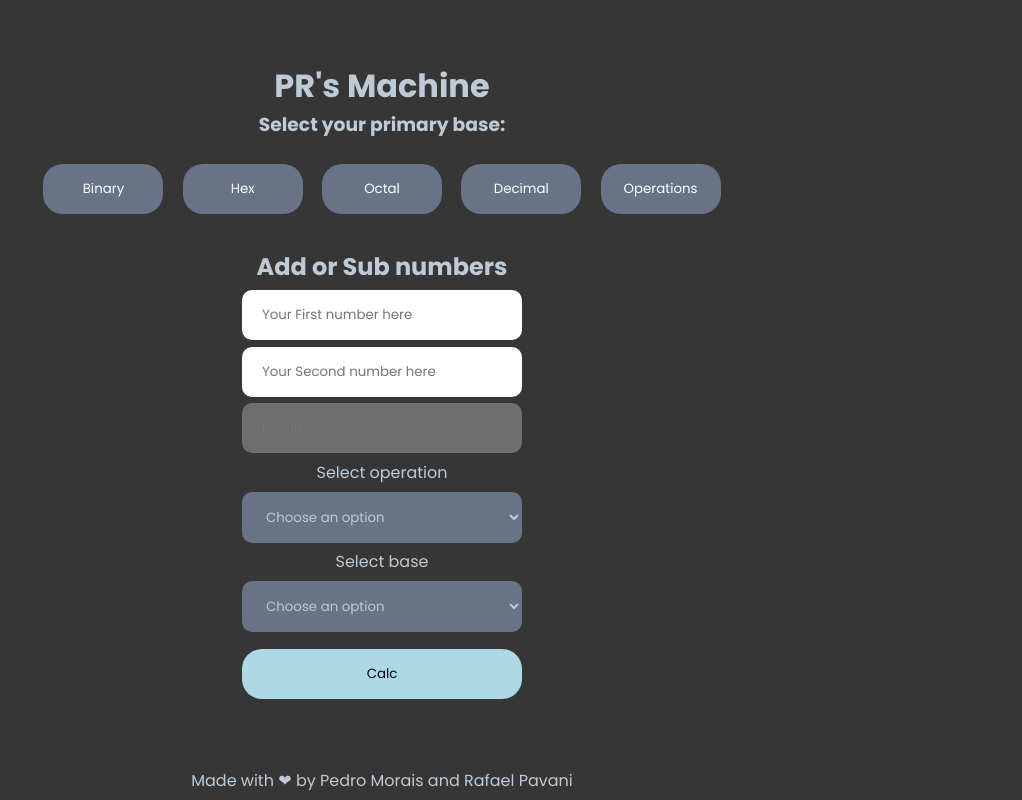
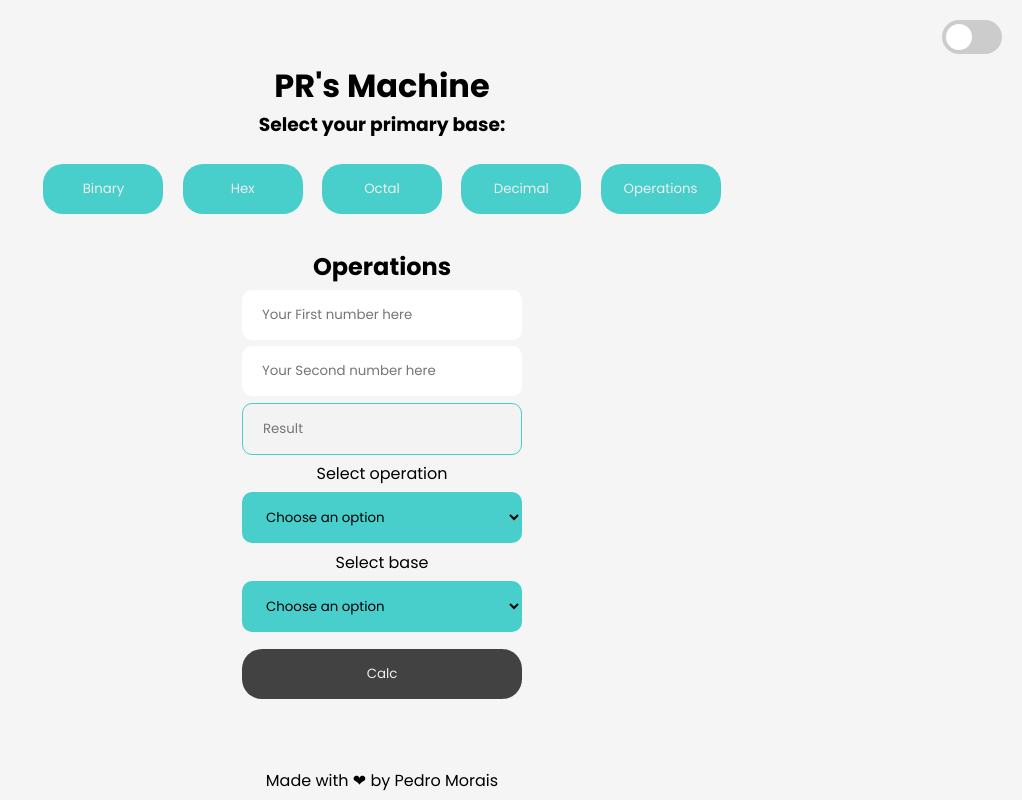
Before and after one commit to pedromorais03/base-converter, a plain HTML site: page index.html in a window 1280 px wide. Both pictures are taken after a click on the button "Operations". Shown: the whole page, without its empty margins (258-1280 px from the left). Drawn offline with Linux system fonts and the light colour scheme.

Commit message:
Added switch to dark-theme

```diff
--- a/index.html
+++ b/index.html
@@ -9,9 +9,17 @@
     <link href="https://fonts.googleapis.com/css2?family=Poppins:ital,wght@0,100;0,200;0,300;0,400;0,500;0,600;0,700;0,800;0,900;1,100;1,200;1,300;1,400;1,500;1,600;1,700;1,800;1,900&display=swap" rel="stylesheet">
     <link rel="stylesheet" href="./style.css">
     <title>Document</title>
+
   </head>
   <body>
+    <div class="switch">
+      <label>
+          <input type="checkbox" id="theme-toggle">
+          <span class="slider"></span>
+      </label>
+    </div>
     <main class="container">
+      <!-- <button onclick="change_color()">Switch</button> -->
       <h1>PR's Machine</h1>
 
       <div class="container-buttons">
@@ -64,7 +72,7 @@
       </div>
 
       <div class="base" id="operations">
-        <span>Add or Sub numbers</span>
+        <span>Operations</span>
         <input type="text" id="first_number" placeholder="Your First number here">
         <input type="text" id="second_number" placeholder="Your Second number here">
         <input type="text" id="result_operation" placeholder="Result" disabled>
@@ -73,6 +81,8 @@
           <option value="">Choose an option</option>
           <option value="sum">+</option>
           <option value="sub">-</option>
+          <option value="div">/</option>
+          <option value="mult">*</option>
         </select>
         Select base
         <select id="base_select">
@@ -108,7 +118,7 @@
 
     </main>
     <footer>
-      Made with ❤ by Pedro Morais and Rafael Pavani
+      Made with ❤ by Pedro Morais
     </footer>
   </body>
 </html>
--- a/script.js
+++ b/script.js
@@ -1,3 +1,6 @@
+const themeToggle = document.getElementById('theme-toggle');
+const body = document.getElementsByTagName('body')[0]
+
 const binaryDiv = document.querySelector('#binary')
 const octDiv = document.querySelector('#oct')
 const decimalDiv = document.querySelector('#decimal')
@@ -24,6 +27,18 @@ allBases.forEach(e => {
   e.style.display = 'none'
 })
 
+themeToggle.addEventListener('change', function() {
+  document.body.classList.toggle('dark-theme', this.checked);
+})
+
+// function change_color(){
+//   if(body.classList.length == 0){
+//     body.classList.add('black-theme')
+//   }else{
+//     body.classList.remove('black-theme')
+//   }
+//   console.log(body.classList)
+// }
 
 function change_base(selectedBase){
 
@@ -82,7 +97,7 @@ function convert(selectedBase){
       baseBinary.style.color = 'red'
     }
   }else if(selectedBase == 'decimal'){
-    if(baseDecimal.value.match(/^[0123456789]+$/)){
+    if(baseDecimal.value.match(/^[0-9]+$/)){
       let decimal = parseInt(baseDecimal.value)
       let binary = decimal.toString(2)
       let octal = decimal.toString(8)
@@ -114,7 +129,7 @@ function convert(selectedBase){
 
 
   }else{
-    if(baseOct.value.match(/^[01234567]+$/)){
+    if(baseOct.value.match(/^[0-7]+$/)){
       let octal = baseOct.value
       let decimal = parseInt(octal, 8)
       let binary = parseInt(octal, 8).toString(2)
@@ -155,8 +170,12 @@ function calc(){
     result = 0
     if(selectOperation.value == 'sum'){
       result = (n1 + n2).toString(2)
-    }else{
+    }else if(selectOperation.value == 'sub'){
       result = (n1 - n2).toString(2)
+    }else if(selectOperation.value == 'div'){
+      result = (n1 / n2).toString(2)
+    }else if(selectOperation.value == 'mult'){
+      result = (n1 * n2).toString(2)
     }
     result_operation.value = result
   }else if(selectBase.value == 'octal'){
@@ -166,8 +185,12 @@ function calc(){
     result = 0
     if(selectOperation.value == 'sum'){
       result = (n1 + n2).toString(8)
-    }else{
+    }else if(selectOperation.value == 'sub'){
       result = (n1 - n2).toString(8)
+    }else if(selectOperation.value == 'div'){
+      result = (n1 / n2).toString(8)
+    }else if(selectOperation.value == 'mult'){
+      result = (n1 * n2).toString(8)
     }
     result_operation.value = result
   }else if(selectBase.value == 'hex'){
@@ -177,8 +200,12 @@ function calc(){
     result = 0
     if(selectOperation.value == 'sum'){
       result = (n1 + n2).toString(16)
-    }else{
+    }else if(selectOperation.value == 'sub'){
       result = (n1 - n2).toString(16)
+    }else if(selectOperation.value == 'div'){
+      result = (n1 / n2).toString(16)
+    }else if(selectOperation.value == 'mult'){
+      result = (n1 * n2).toString(16)
     }
     result_operation.value = result
 
@@ -189,8 +216,12 @@ function calc(){
     result = 0
     if(selectOperation.value == 'sum'){
       result = (n1 + n2)
-    }else{
+    }else if(selectOperation.value == 'sub'){
       result = (n1 - n2)
+    }else if(selectOperation.value == 'div'){
+      result = (n1 / n2)
+    }else if(selectOperation.value == 'mult'){
+      result = (n1 * n2)
     }
     result_operation.value = result
   }
--- a/style.css
+++ b/style.css
@@ -6,19 +6,85 @@
   font-family: 'Poppins', sans-serif;
 }
 
-:root{
-  --white: #FFF;
-  --primary-color: #363636;
-  --secondary-color: #687387;
+/* :root{
+
+
+} */
+
+body{
+  --white: #eee;
+  --primary-color: #F5F5F5;
+  --secondary-color: #48CFCB;
+  --terciary-color: #229799;
+  --text-color: #000;
+  --text-color-secondary: #000;
+  --button-secondary-color: #424242;
+  --red: #880808;
+
+}
+
+body.dark-theme{
+  --primary-color: #484848;
+  --secondary-color: ##687387;
   --terciary-color: #8B94A5;
   --text-color: #BECBD6;
-  --text-color-secondary: #000;
+  --text-color-secondary: #111;
   --button-secondary-color: #ADD8E6;
+  --red: #880808;
 }
 
 button:hover{
   transition: .5s all ease;
   scale: 1.1;
+}
+
+.switch {
+  position: absolute;
+  top: 20px;
+  right: 20px;
+}
+
+.switch label {
+  display: block;
+  width: 60px;
+  height: 34px;
+  position: relative;
+}
+
+.switch input {
+  display: none;
+}
+
+.slider {
+  position: absolute;
+  cursor: pointer;
+  top: 0;
+  left: 0;
+  right: 0;
+  bottom: 0;
+  background-color: #ccc;
+  transition: 0.4s;
+  border-radius: 34px;
+}
+
+.slider:before {
+  position: absolute;
+  content: "";
+  height: 26px;
+  width: 26px;
+  left: 4px;
+  bottom: 4px;
+  background-color: white;
+  transition: 0.4s;
+  border-radius: 50%;
+}
+
+input:checked + .slider {
+  background-color: var(--red);
+}
+
+input:checked + .slider:before {
+  transform: translateX(26px);
 }
 
 .container{
@@ -83,7 +149,8 @@ button:hover{
 }
 
 .container .base input:disabled{
-  color: var(--white);
+  border: 1px solid var(--secondary-color);
+  color: var(--text-color);
 }
 
 .container .base button{
@@ -92,7 +159,7 @@ button:hover{
   border-radius: 20px;
 
   background-color: var(--button-secondary-color);
-  color: var(--text-color-secondary);
+  color: var(--white);
 
   padding: 15px 20px;
   margin-top: 10px;
```
Lines whose indentation alone changed are shown as unchanged.
